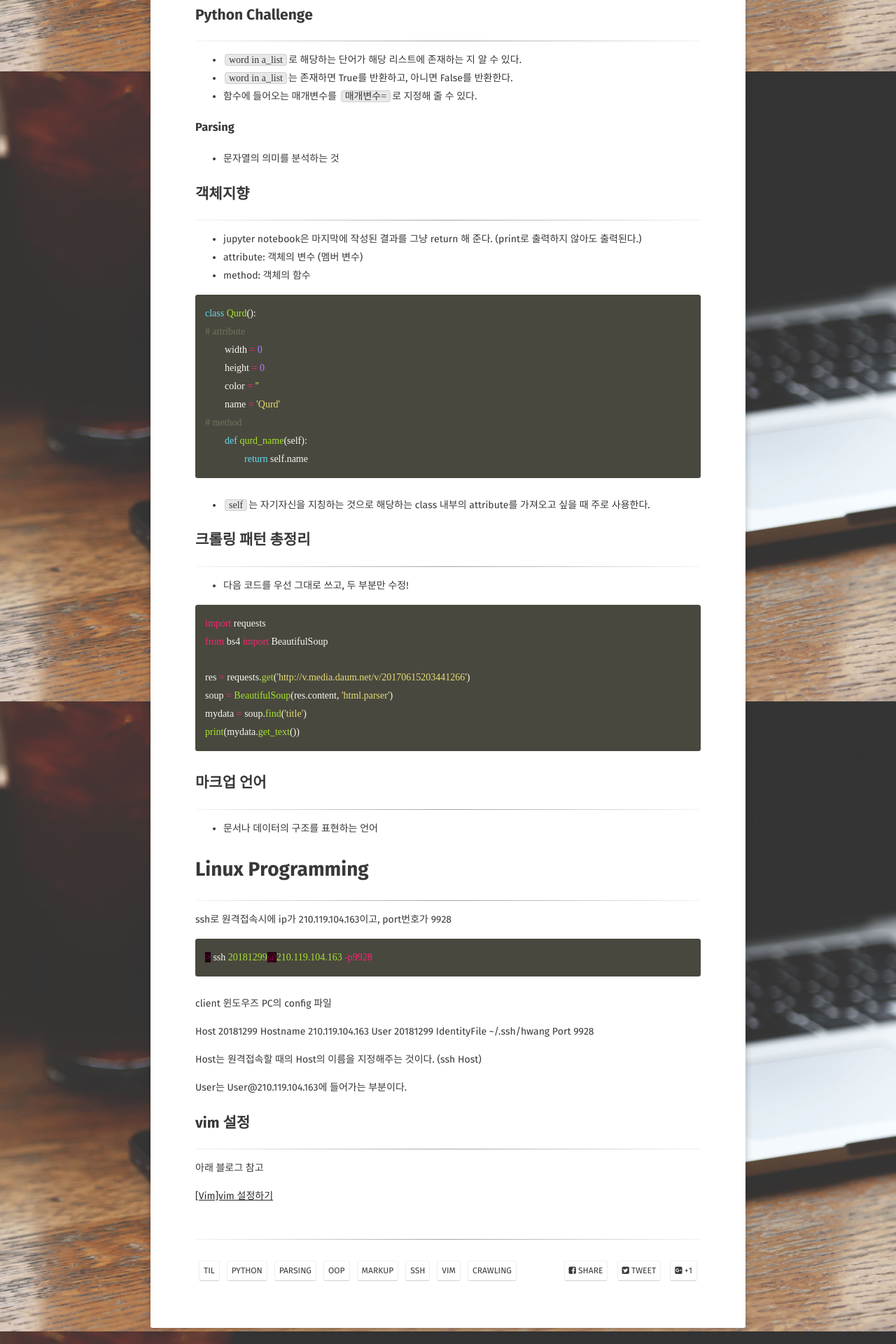
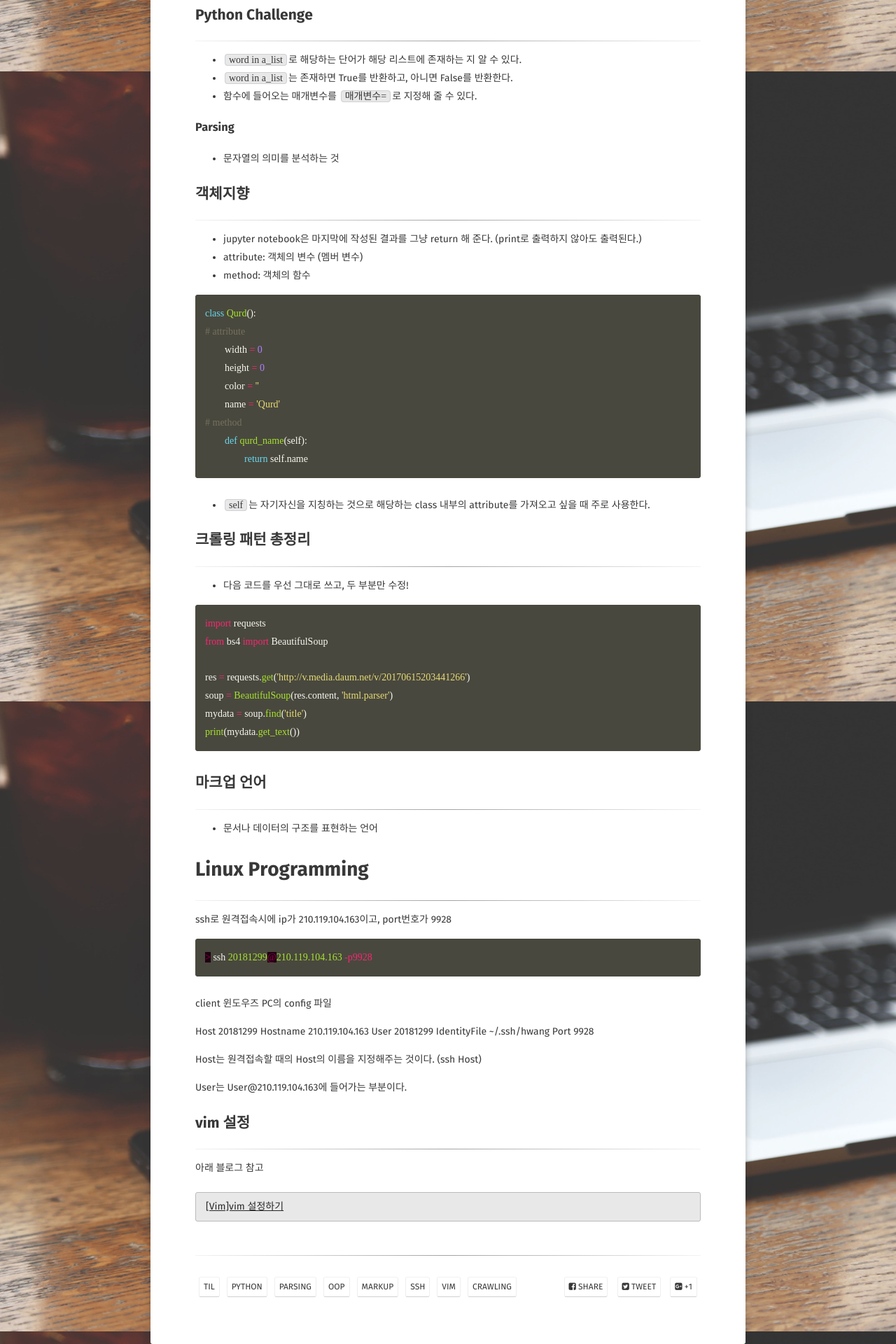
Before and after one commit to unihit/unihit.github.io, a Jekyll site: the page built from _posts/2020-08-26-2020-08-26-TIL.md, in a window 1280 px wide. Shown: the part 798-2718 px from the top of the page at 70% size. Built offline with Jekyll 4.4.1, drawn with Linux system fonts in a browser that asks for light colours; some web fonts are replaced.

Commit message:
Update post 0826TIL.md

```diff
--- a/_posts/2020-08-26-2020-08-26-TIL.md
+++ b/_posts/2020-08-26-2020-08-26-TIL.md
@@ -104,3 +104,4 @@ User는 User@210.119.104.163에 들어가는 부분이다.
 아래 블로그 참고
 
 [[Vim]vim 설정하기](https://hyoje420.tistory.com/51)
+{:.notice}
```
